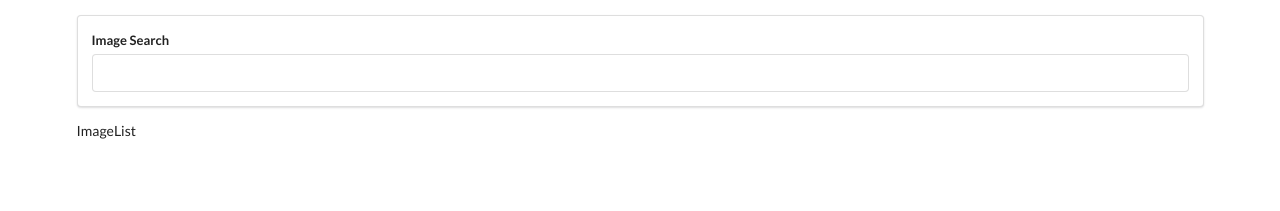
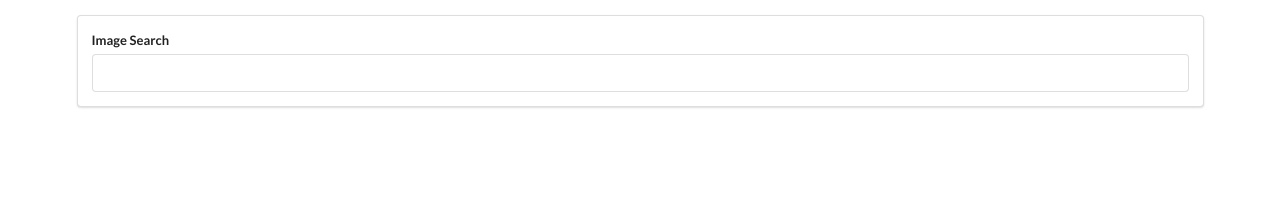
Before and after one commit to sir-josh/rfetchimages, a React (Create React App) app: page / in a window 1280 px wide. Shown: the top 211 px of the page. Built offline with nearby package versions, Linux system fonts and the light colour scheme.

Commit message:
code: render image list

```diff
--- a/src/components/ImageList.js
+++ b/src/components/ImageList.js
@@ -1,9 +1,10 @@
 import React from 'react';
 
 const ImageList = (props) => {
-    console.log(props.images);
+    const images = props.images.map(image => <img src={image.urls.regular} />);
+
     return (
-        <div>ImageList</div>
+        <div>{images}</div>
     )
 }
 
```
